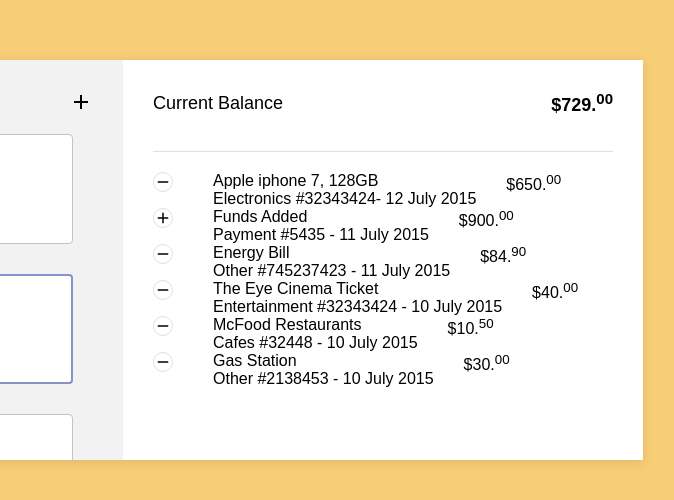
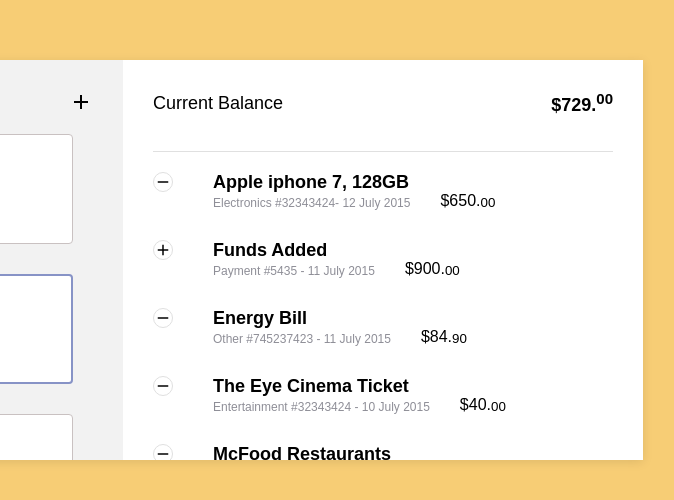
Before and after one commit to Hawa-codes/Loop1-step9, a plain HTML site: page index.html in a window 1280 px wide. Shown: the part 140-640 px from the top of the page, 397-1071 px from the left. Drawn offline with Linux system fonts and the light colour scheme.

Commit message:
Loop1-step9

```diff
--- a/style.css
+++ b/style.css
@@ -165,7 +165,9 @@ hr {
 .transaction-history {
     display: flex;
     flex-direction: row;
+    align-items: space-between;
     gap: 30px;
+    margin-bottom: 30px;
 }
 
 .minus-icon{
@@ -192,3 +194,19 @@ hr {
     display: flex;
     flex-direction: column;
 }
+
+.transaction span {
+    font-size: 18px;
+    font-weight: bold;
+    color: black;
+    margin-bottom: 3px;
+}
+.transaction p {
+    font-size: 12px;
+    color: #8e8e97;
+}
+
+.amount {
+    display: flex;
+    align-items: flex-end;
+}
```
